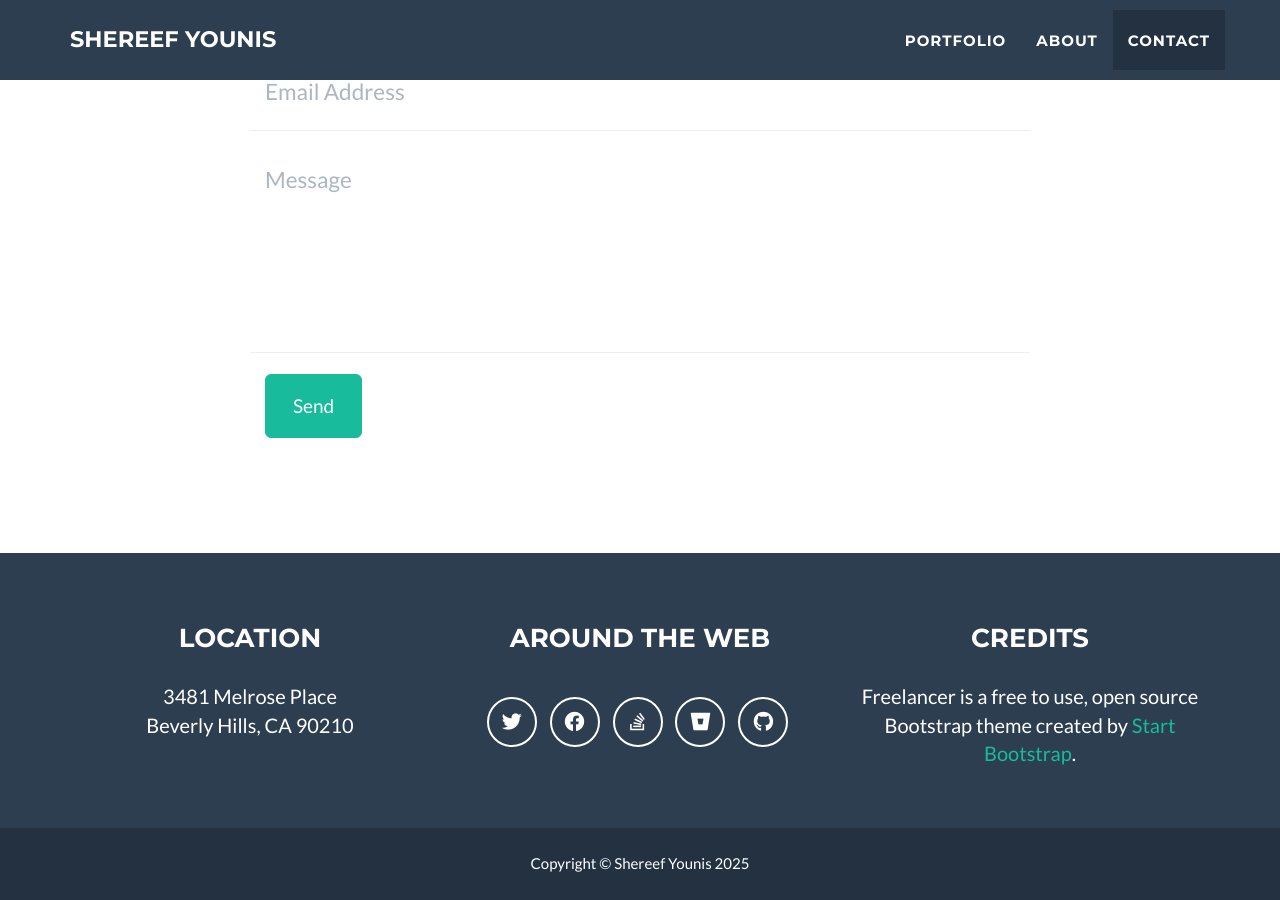
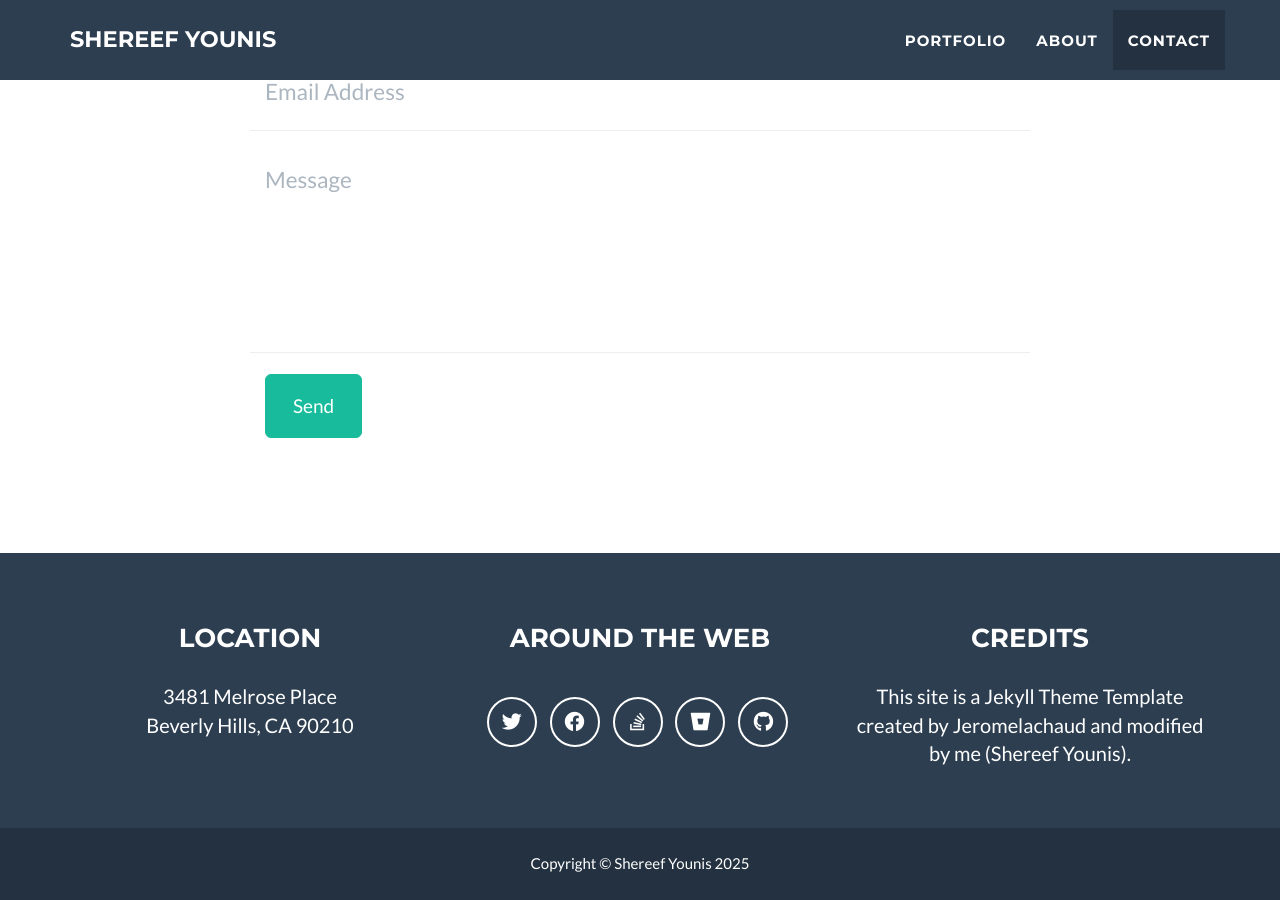
Before and after one commit to shereefyounis/Shereef-Younis-Portfolio, a Jekyll site: the page built from _posts/2014-07-18-project-1.markdown, in a window 1280 px wide and 900 px high, scrolled down 2492 px. Built offline with Jekyll 4.4.1, drawn with Linux system fonts in a browser that asks for light colours.

Commit message:
Update _config.yml

```diff
--- a/_config.yml
+++ b/_config.yml
@@ -56,7 +56,9 @@ address:
   - line: Beverly Hills, CA 90210
 
 # Credits content
-credits: 'Freelancer is a free to use, open source Bootstrap theme created by <a href="http://startbootstrap.com">Start Bootstrap</a>.'
+credits: This site is a Jekyll Theme Template created by Jeromelachaud and modified by me (Shereef Younis).
+
+Jeromelachaud's Links: https://github.com/jeromelachaud/freelancer-theme & https://jekyllthemes.io/theme/freelancer-theme
 
 # Build settings
 markdown: kramdown
```
